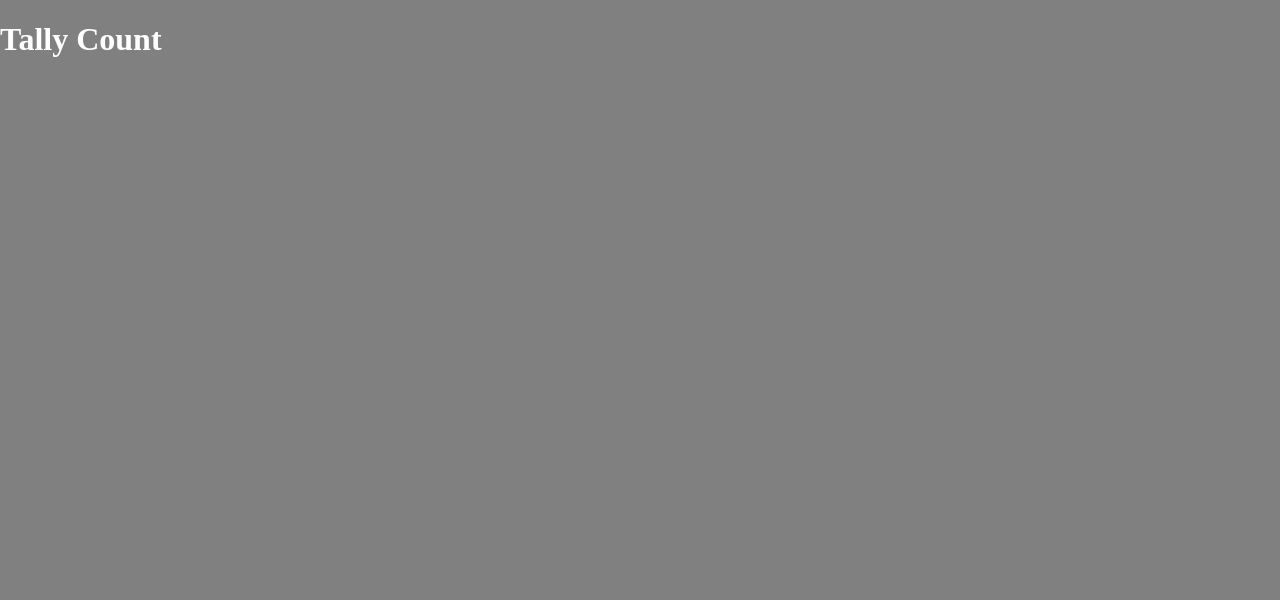
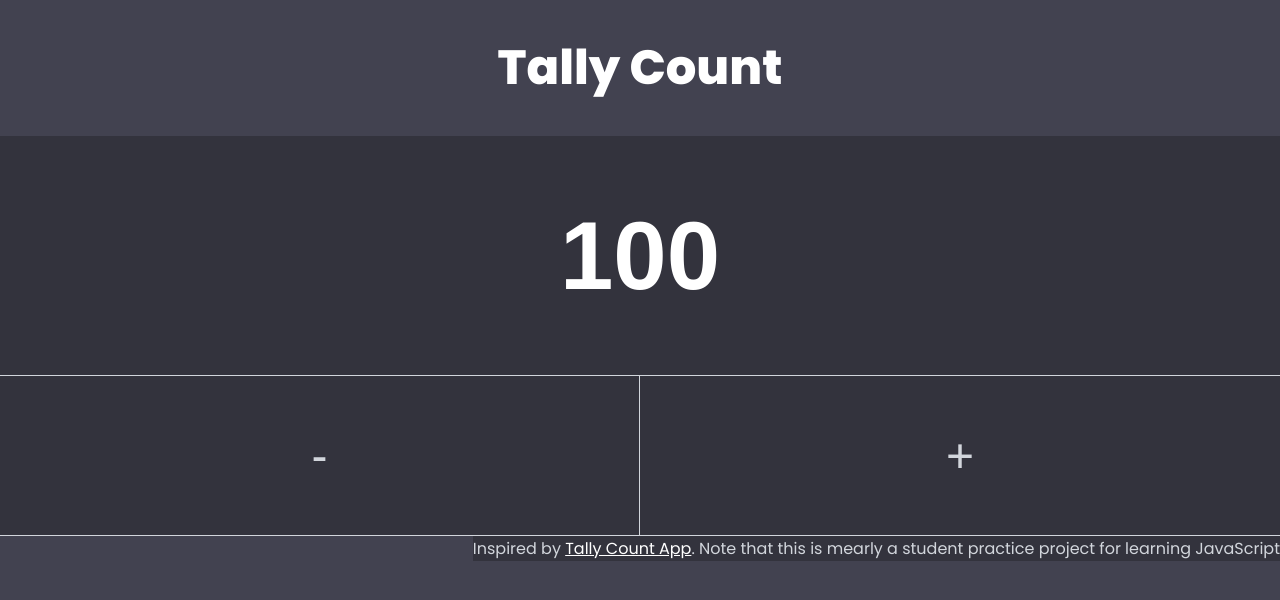
Before and after one commit to JustInTimez/IWA1, a plain HTML site: page index.html in a window 1280 px wide. Drawn offline with Linux system fonts and the light colour scheme.

Commit message:
Display of app created
Main display and skin created

```diff
--- a/index.html
+++ b/index.html
@@ -5,18 +5,52 @@
     <meta charset="UTF-8">
     <meta http-equiv="X-UA-Compatible" content="IE=edge">
     <meta name="viewport" content="width=device-width, initial-scale=1.0">
+
+    <!-- Link stylesheet -->
     <link rel="stylesheet" href="styles.css">
-
+    <link rel="preconnect" href="https://fonts.gstatic.com" crossorigin>
+    <link rel="preconnect" href="https://fonts.googleapis.com">
+    <link href="https://fonts.googleapis.com/css2?family=Poppins:ital,wght@0,100;0,200;0,400;0,800;1,500;1,800&display=swap" rel="stylesheet">
     <title>Tally Counter</title>
 </head>
 
 <body>
-    <header>
-        <h1>Tally Count</h1>
+    <header class="header">
+        <h1 class="header_title">Tally Count</h1>
     </header>
-    <div></div>
-    <div></div>
-    <footer></footer>
+
+    <!-- <aside class="controls">
+        <label for="">
+            <span>Display</span>
+                <select name="" id="">
+                    <option value="">Single</option>
+                    <option value="">Multiple</option>
+                </select>
+        </label>
+
+        <label for="">
+            <span>Counter</span>
+                <select name="" id="">
+                    <option value="">Counter 1</option>
+                    <option value="">Counter 2</option>
+                    <option value="">Counter 3</option>
+                </select>
+        </label>
+
+        <button>Settings</button>
+    </aside> -->
+
+    <main class="counter">
+        <input readonly type="text" class="counter_value" value="100">
+        <div class="counter_actions">
+            <button class="counter_button counter_button_first">-</button>
+            <button class="counter_button">+</button>
+        </div>
+    </main>
+
+    <footer class="footer">
+        Inspired by <a class="footer_link" href="https://tallycount.app/">Tally Count App</a>. Note that this is mearly a student practice project for learning JavaScript
+    </footer>
 </body>
 
 </html>
--- a/styles.css
+++ b/styles.css
@@ -10,8 +10,86 @@
     box-sizing: border-box;
 }
 
+html {
+    height: 100vh;
+}
+
 body {
     margin: 0;
-    background: grey;
-    color: white;
+    background: var(--color-medium-grey);
+    color: var(--color-white);
+    font-family: Poppins, Arial, Helvetica, sans-serif;
+    display: flex;
+    flex-direction: column;
 }
+
+/* Header */
+.header {
+    text-align: center;
+}
+
+.header_title {
+    font-size: 3rem;
+    font-weight: 900;
+}
+
+/* Controls */
+
+.controls {
+    background: yellow;
+}
+
+
+/* Counter */
+
+.counter {
+    background: var(--color-dark-grey);
+}
+
+.counter_value {
+    width: 100%;
+    height: 15rem;
+    text-align: center;
+    font-size: 6rem;
+    font-weight: 900;
+    background: none;
+    color: var(--color-white);
+    border-width: 0;
+    border-bottom: 1px solid var(--color-light-grey);
+}
+
+.counter_button {
+    background: none;
+    width: 50%;
+    border-width: 0;
+    color: var(--color-light-grey);
+    font-size: 3rem;
+    height: 10rem;
+    border-bottom: 1px solid var(--color-light-grey)
+}
+
+.counter_button:active {
+    background: var(--color-medium-grey);
+
+}
+
+
+.counter_actions {
+    display: flex;
+}
+
+.counter_button_first {
+    border-right: 1px solid var(--color-light-grey);
+}
+
+/* Footer */
+
+.footer {
+    background: var(--color-dark-grey);
+    color: var(--color-light-grey);
+    align-self: flex-end;
+}
+
+.footer_link {
+    color: var(--color-white);
+}
```
